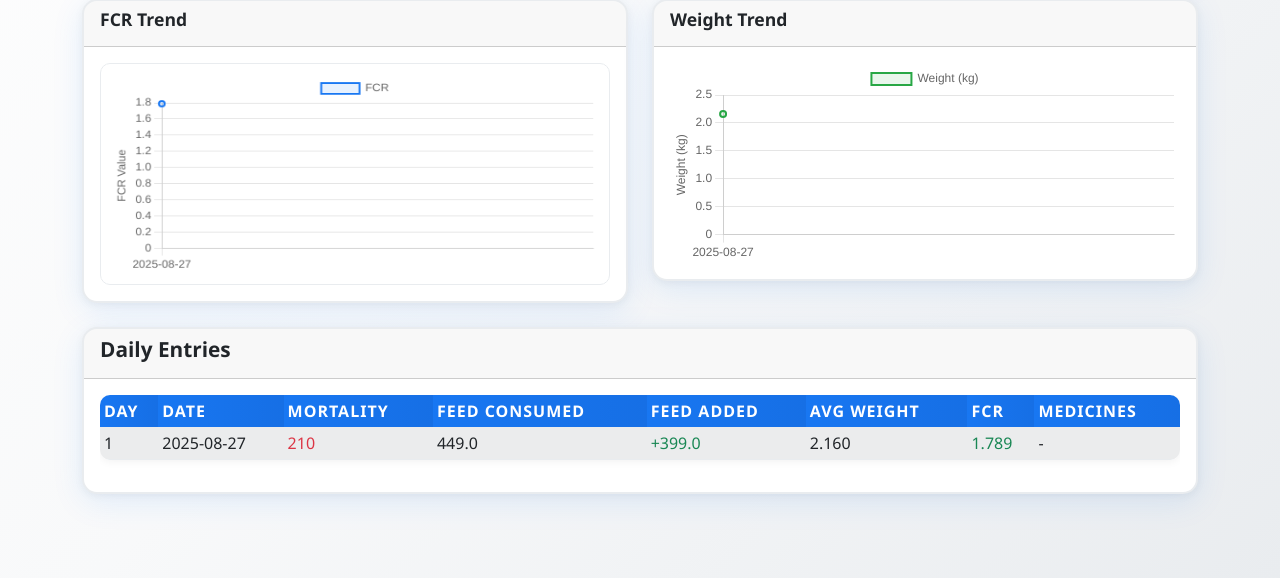
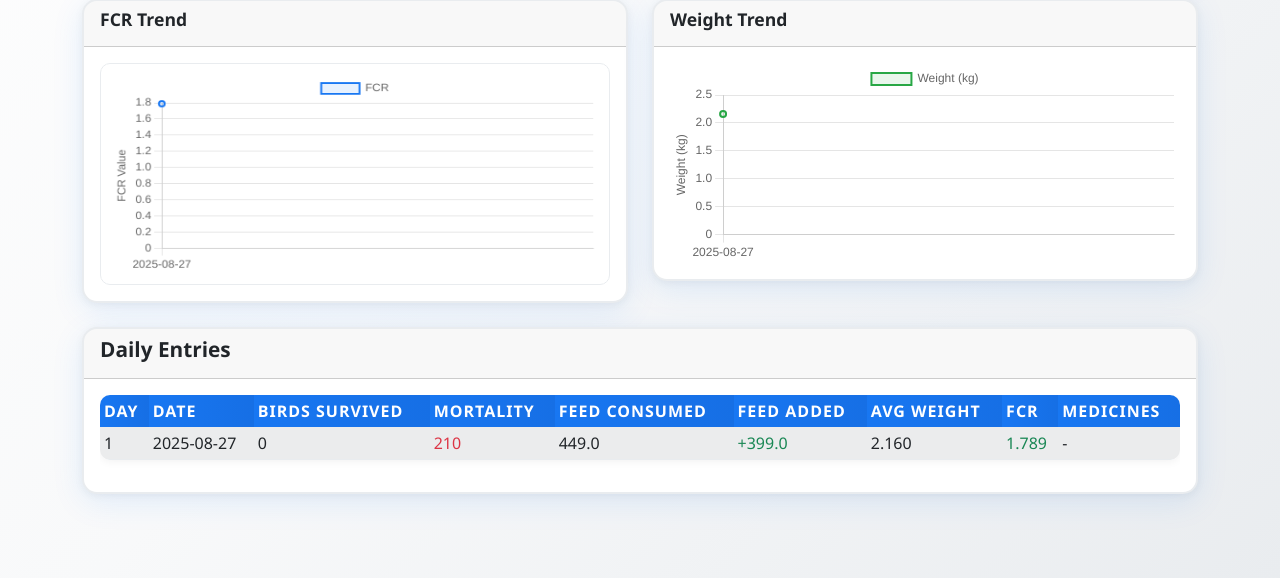
Before and after one commit to arunteja30/poultry-tracker, a Flask app: page /cycle_details/1 in a window 1280 px wide; the page is wider, and only the part inside the window is pictured. Shown: the part 515-1093 px from the top of that part. Run offline with Flask 3, Linux system fonts and the light colour scheme; a user stored in the database is signed in; data comes from the database, SQL or seed files in the repository.

Commit message:
added birds survived column and added migration lib

```diff
--- a/app.py
+++ b/app.py
@@ -6,12 +6,14 @@ from datetime import datetime, date
 from io import BytesIO
 from functools import wraps
 import hashlib
+from flask_migrate import Migrate
 
 app = Flask(__name__)
 app.config['SQLALCHEMY_DATABASE_URI'] = 'sqlite:///poultry.db'
 app.config['SQLALCHEMY_TRACK_MODIFICATIONS'] = False
 app.secret_key = 'your-secret-key-change-this-in-production'  # Change this in production
 db = SQLAlchemy(app)
+migrate = Migrate(app, db)
 
 # ---------------- Models ----------------
 class User(db.Model):
@@ -41,10 +43,11 @@ class Cycle(db.Model):
 class Daily(db.Model):
     id = db.Column(db.Integer, primary_key=True)
     cycle_id = db.Column(db.Integer)
+    birds_survived = db.Column(db.Integer, default=0)  # New column
     entry_date = db.Column(db.String(20))
     mortality = db.Column(db.Integer, default=0)
-    feed_bags_consumed = db.Column(db.Float, default=0.0)
-    feed_bags_added = db.Column(db.Float, default=0.0)
+    feed_bags_consumed = db.Column(db.Float, default=0)
+    feed_bags_added = db.Column(db.Integer, default=0)
     avg_weight = db.Column(db.Float, default=0.0)      # kg
     avg_feed_per_bird_g = db.Column(db.Float, default=0.0)
     fcr = db.Column(db.Float, default=0.0)
@@ -454,7 +457,8 @@ def import_daily_data(df, cycle):
                     avg_weight=float(row.get('avg_weight', 0)),
                     avg_feed_per_bird_g=auto_avg_feed_per_bird_g,
                     fcr=float(row.get('fcr', 0)),
-                    medicines=str(row.get('medicines', ''))
+                    medicines=str(row.get('medicines', '')),
+                    birds_survived=live_after
                 )
                 db.session.add(daily_entry)
                 imported_count += 1
@@ -607,8 +611,19 @@ def daily():
             fcr = round((total_feed_kg / (avg_weight * live_after)),3) if (avg_weight>0 and live_after>0) else 0
         except Exception:
             fcr = 0
-        row = Daily(cycle_id=cycle.id, entry_date=entry_date, mortality=mortality, feed_bags_consumed=feed_bags_consumed, feed_bags_added=feed_bags_added, avg_weight=avg_weight, avg_feed_per_bird_g=avg_feed_per_bird_g, fcr=fcr, medicines=medicines)
-        cycle.current_birds = cycle.current_birds - mortality
+        row = Daily(
+            cycle_id=cycle.id,
+            entry_date=entry_date,
+            mortality=mortality,
+            feed_bags_consumed=feed_bags_consumed,
+            feed_bags_added=feed_bags_added,
+            avg_weight=avg_weight,
+            avg_feed_per_bird_g=avg_feed_per_bird_g,
+            fcr=fcr,
+            medicines=medicines,
+            birds_survived=live_after
+        )
+        cycle.current_birds = live_after
         cycle.start_feed_bags = cycle.start_feed_bags + feed_bags_added - feed_bags_consumed
         db.session.add(row)
         db.session.commit()
--- a/requirements.txt
+++ b/requirements.txt
@@ -7,3 +7,4 @@ openpyxl>=3.0.0
 xlsxwriter>=3.0.0
 gunicorn>=20.0.0
 werkzeug>=2.0.0
+flask-migrate>=4.0.0
--- a/templates/cycle_details.html
+++ b/templates/cycle_details.html
@@ -125,6 +125,7 @@
         <tr>
           <th data-i18n="table_day">Day</th>
           <th data-i18n="table_date">Date</th>
+          <th data-i18n="table_birds_survived">Birds Survived</th>
           <th data-i18n="table_mortality">Mortality</th>
           <th data-i18n="table_feed_consumed">Feed Consumed</th>
           <th data-i18n="table_feed_added">Feed Added</th>
@@ -139,6 +140,7 @@
         <tr>
           <td>{{ total_days - loop.index0 }}</td>
           <td>{{ entry.entry_date }}</td>
+          <td>{{ entry.birds_survived }}</td>
           <td>
             {% if entry.mortality > 0 %}
             <span class="text-danger">{{ entry.mortality }}</span>
@@ -189,6 +191,8 @@
         <span class="badge bg-secondary ms-2">Day {{ total_days - loop.index0 }}</span>
       </div>
       <div>
+        <span class="text-secondary" data-i18n="table_birds_survived">Birds Survived:</span>
+        <span class="fw-bold text-success">{{ entry.birds_survived }}</span><br>
         <span class="text-secondary" data-i18n="table_mortality">Mortality:</span>
         <span class="fw-bold text-danger">{{ entry.mortality }}</span><br>
         <span class="text-secondary" data-i18n="table_feed_consumed">Feed Consumed:</span>
--- a/templates/daywise.html
+++ b/templates/daywise.html
@@ -20,6 +20,7 @@
         <th data-i18n="table_day">Day</th>
         <th data-i18n="table_date">Date</th>
         <th data-i18n="table_mortality">Mortality</th>
+        <th data-i18n="birds_survived">Birds Survived</th> <!-- Added column -->
         <th data-i18n="table_feed_consumed">Feed Consumed</th>
         <th data-i18n="table_feed_added">Feed Added</th>
         <th data-i18n="table_avg_weight">Avg Weight</th>
@@ -37,6 +38,7 @@
         <td>Day {{ loop.revindex }}</td>
         <td>{{ r.entry_date }}</td>
         <td>{{ r.mortality }}</td>
+        <td>{{ r.birds_survived }}</td> <!-- Added value -->
         <td>{{ r.feed_bags_consumed }}</td>
         <td>{{ r.feed_bags_added }}</td>
         <td>{{ "{:,.0f}".format(r.avg_weight * 1000) }}g ({{ r.avg_weight }}kg)</td>
@@ -56,7 +58,7 @@
       </tr>
       {% else %}
       <tr>
-        <td colspan="{% if session.role == 'admin' %}10{% else %}9{% endif %}" class="text-center" data-i18n="no_entries">No entries found</td>
+        <td colspan="{% if session.role == 'admin' %}11{% else %}10{% endif %}" class="text-center" data-i18n="no_entries">No entries found</td>
       </tr>
       {% endfor %}
       </tbody>
```
